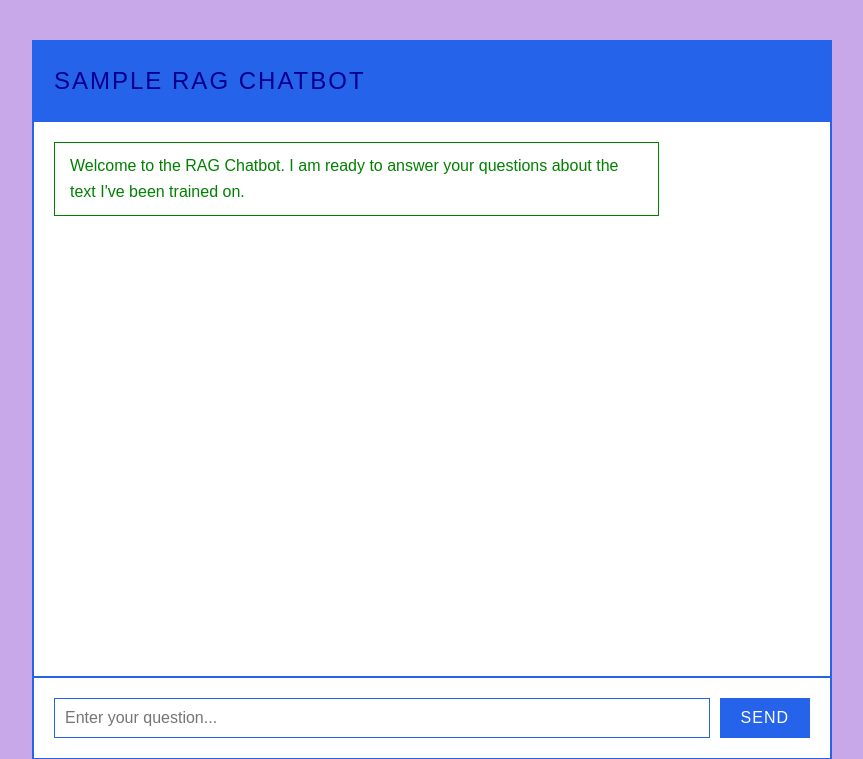
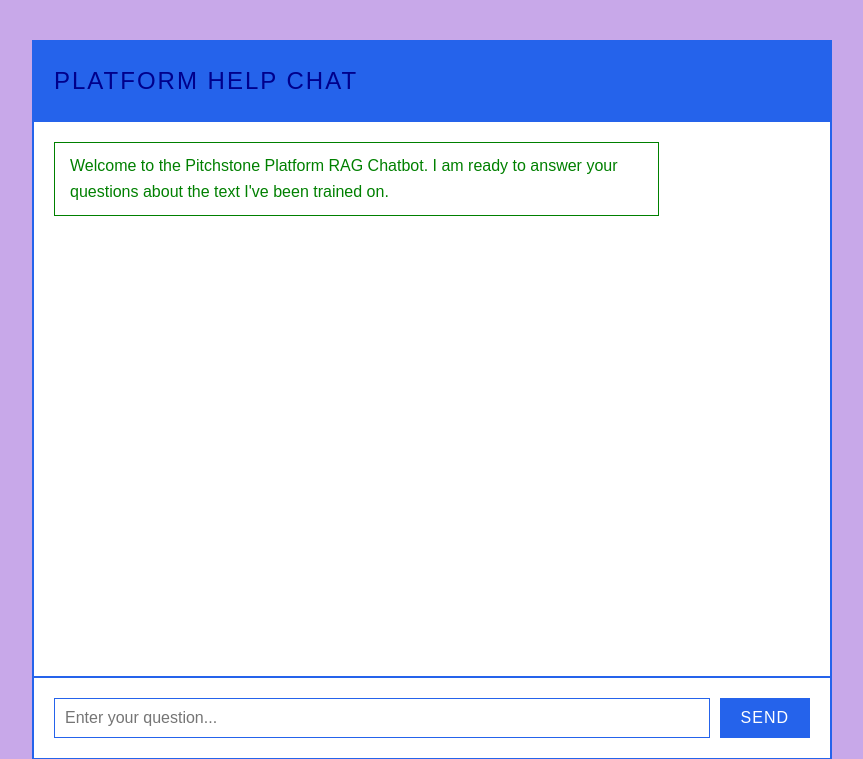
Before and after one commit to amelia-ps/platform-help2, a Flask app: page / in a window 1280 px wide. Shown: the top 759 px of the page, without its empty margins (208-1071 px from the left). Run offline with Flask 3, Linux system fonts and the light colour scheme.

Commit message:
Update index.html

```diff
--- a/templates/index.html
+++ b/templates/index.html
@@ -9,11 +9,11 @@
 <body>
     <div class="chat-container">
         <div class="chat-header">
-            <h1>SAMPLE RAG CHATBOT</h1>
+            <h1>PLATFORM HELP CHAT</h1>
         </div>
         <div class="chat-messages" id="chat-messages">
             <div class="message bot">
-                Welcome to the RAG Chatbot. I am ready to answer your questions about the text I've been trained on.
+                Welcome to the Pitchstone Platform RAG Chatbot. I am ready to answer your questions about the text I've been trained on.
             </div>
         </div>
         <div class="chat-input">
```
